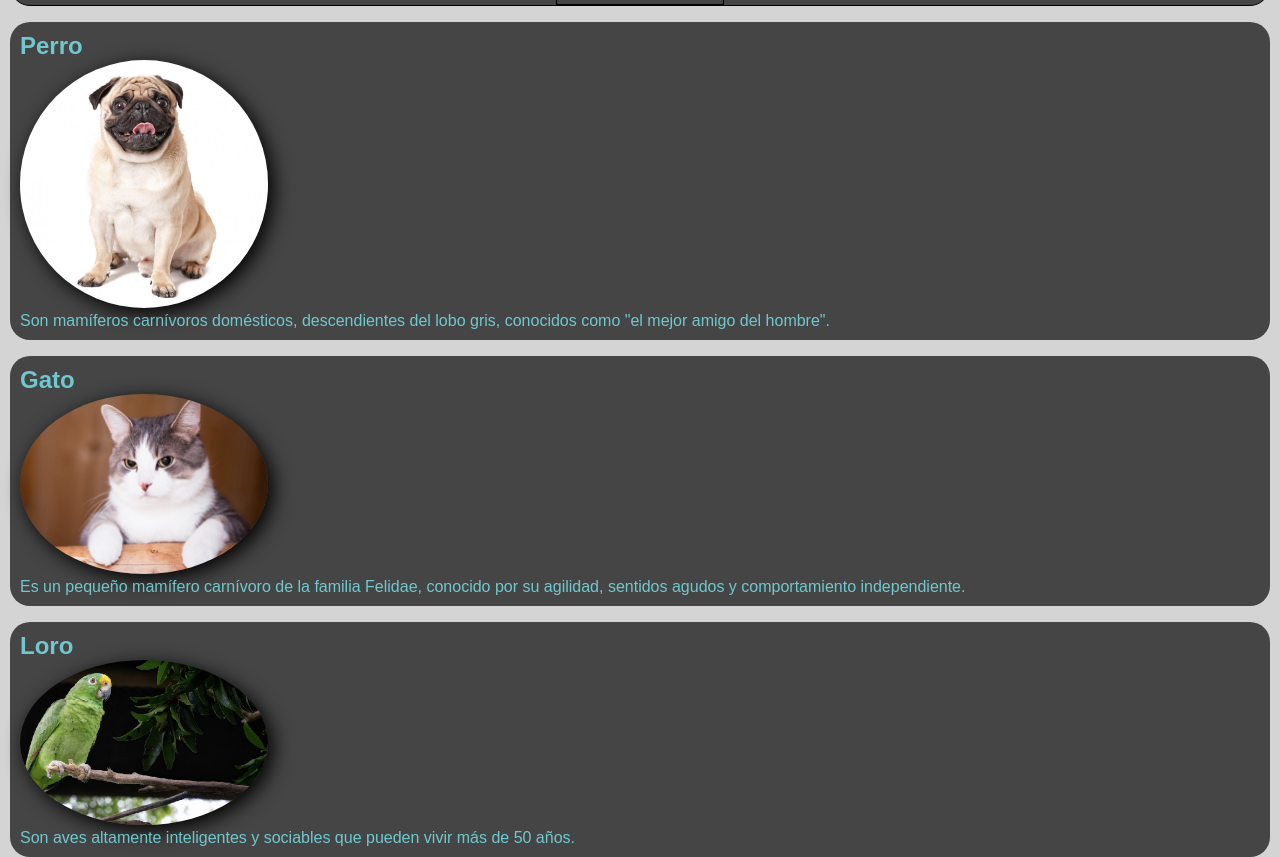
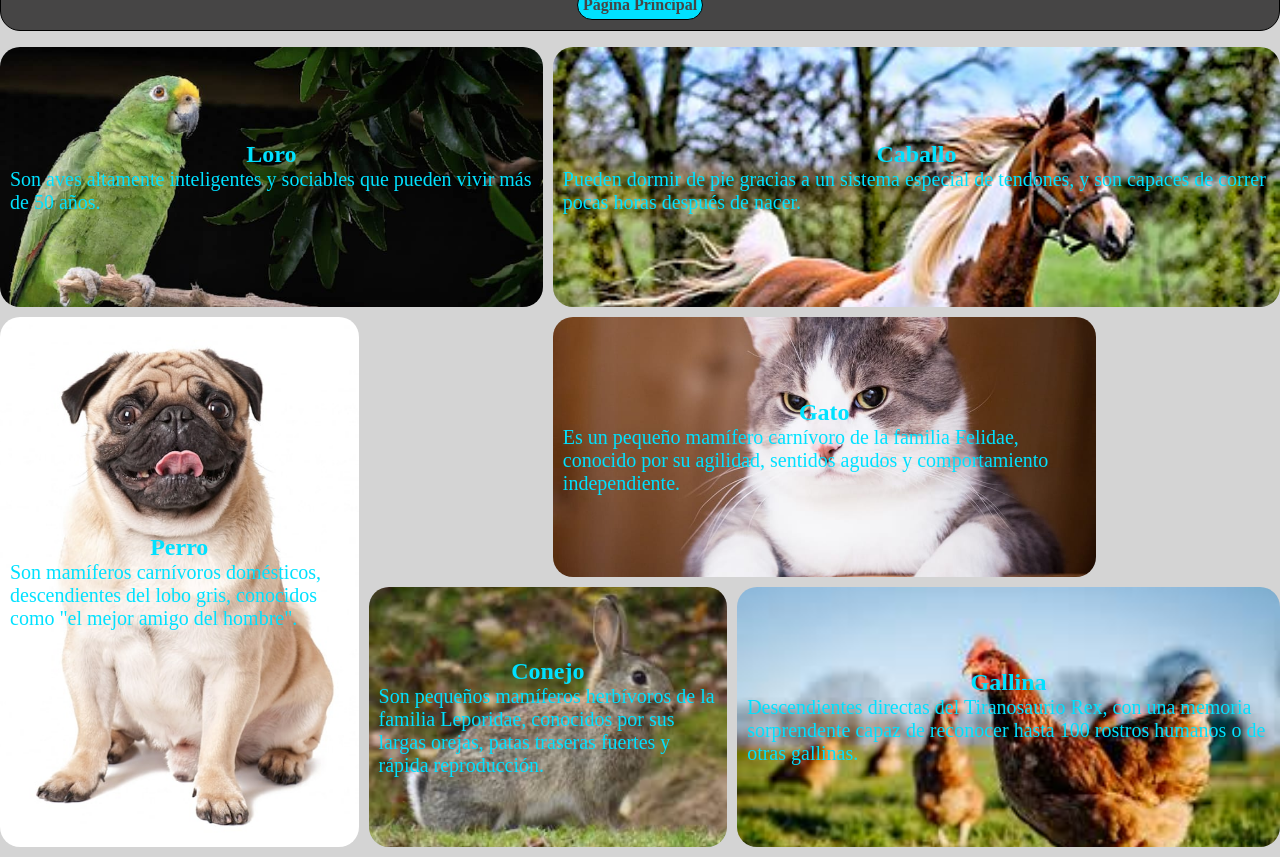
Before and after one commit to andresmbd/ejercicios_moodle, a plain HTML site: page portafolio/mascotas.html in a window 1280 px wide. Shown: the part 63-920 px from the top of the page. Drawn offline with Linux system fonts and the light colour scheme.

Commit message:
imagenes de mascotas

```diff
--- a/portafolio/mascotas.html
+++ b/portafolio/mascotas.html
@@ -6,31 +6,45 @@
     <title>Document</title>
     <link rel="stylesheet" href="styles.css">
 </head>
-<body>
-    <header>
+<body class="body-mascotas">
+    <header class="header-mascotas">
         <h1>Mis mascotas</h1>
-        <a href="index.html">Ir a la pagina principal</a>
+        <a href="index.html">Página Principal</a>
     </header>
-    <article>
-        <section>
+    <main class="main-mascotas">
+        <article class="perro">
+
             <h2>Perro</h2>
-            <img src="imagenes/perro.jpeg" alt="perro">
             <p>Son mamíferos carnívoros domésticos, descendientes del lobo gris, conocidos como "el mejor amigo del hombre".</p>
-        </section>
+
         </article>
-    <article>
-        <section>
+        <article class="gato">
+
                 <h2>Gato</h2>
-            <img src="imagenes/gato.jpeg" alt="gato">
                 <p>Es un pequeño mamífero carnívoro de la familia Felidae, conocido por su agilidad, sentidos agudos y comportamiento independiente.</p>
-        </section>
+
         </article>
-    <article>
-        <section>
+        <article class="loro">
                 <h2>Loro</h2>
-            <img src="imagenes/loro.jpeg" alt="loro">
                 <p>Son aves altamente inteligentes y sociables que pueden vivir más de 50 años.</p>
-        </section>
+
         </article>
+        <article class="caballo">
+
+                <h2>Caballo</h2>
+                <p>Pueden dormir de pie gracias a un sistema especial de tendones, y son capaces de correr pocas horas después de nacer.</p>
+
+        </article>
+        <article class="conejo">
+
+                <h2>Conejo</h2>
+                <p>Son pequeños mamíferos herbívoros de la familia Leporidae, conocidos por sus largas orejas, patas traseras fuertes y rápida reproducción.</p>
+
+        </article>
+        <article class="gallina">
+                <h2>Gallina</h2>
+                <p>Descendientes directas del Tiranosaurio Rex, con una memoria sorprendente capaz de reconocer hasta 100 rostros humanos o de otras gallinas.</p>
+        </article>
+    </main>
 </body>
 </html>
--- a/portafolio/styles.css
+++ b/portafolio/styles.css
@@ -6,22 +6,35 @@
 :root{
     --color-fondo: #afafaf88;
     --color-secundario: #464545;
-    --color-texto: rgba(120, 230, 238, 0.815);
+    --color-texto: rgb(0, 225, 255);
     --border-circle: 20px;
+    --text-size: 20px;
 }
-body{
+.body-index{
     font-family: Arial, Helvetica, sans-serif;
     background-color: var(--color-fondo);
     display: flex;
     flex-direction: column;
     gap: 1rem;
     padding: 0 10px 0 10px;
+    display: grid;
+    grid-template:
+    'header' 60px
+    'nav' 50px
+    'main' auto
+    'footer' 20px;
+}
+p{
+    font-size: var(--text-size);
 }
 section{
     background-color: var(--color-secundario);
     color: var(--color-texto);
     padding: 10px;
     border-radius: var(--border-circle);
+    display: flex;
+    flex-direction: column;
+    gap: 10px;
 
 }
 img{
@@ -29,38 +42,163 @@ img{
     border-radius: 50%;
     box-shadow: 5px 5px 20px black;
 }
-header{
+.header-index{
     border: 1px solid black;
     border-radius: var(--border-circle);
     /* clip-path: ellipse(); */
     list-style: none;
     display: flex;
-    flex-direction: column;
+    justify-content: center;
     align-items: center;
     color: var(--color-texto);
     background-color: var(--color-secundario);
+    grid-area: header;
 
 }
 a{
     text-decoration: none;
-    color: var(--color-texto);
+    color: var(--color-secundario);
     border: 1px black solid;
     padding: 5px;
+    border-radius: var(--border-circle);
+    background-color: var(--color-texto);
+    font-weight: bold;
 
 }
 
 a:hover{
-    color: red;
+    color: rgb(255, 255, 255);
 }
 li{
     list-style: none;
+    color: var(--color-secundario);
+    font-weight: bold;
 }
 ul{
     display: flex;
-    gap: 10px;
+    gap: 20px;
     flex-wrap: wrap;
 }
 .secciones{
     display: flex;
     gap: 10px;
 }
+nav{
+    background-color: var(--color-texto);
+    grid-area: nav;
+    display: flex;
+    justify-content: center;
+    align-items: center;
+    border-radius: var(--border-circle);
+
+
+}
+main{
+    grid-area: main;
+    min-height: 100vh;
+}
+footer{
+    background-color: aquamarine;
+    grid-area: footer;
+}
+.body-mascotas{
+    display: flex;
+    flex-direction: column;
+    gap: 1rem;
+    background-color: var(--color-fondo);
+    grid-template:
+    'header' 60px
+    'main' auto
+    'footer' 20px;
+}
+.header-mascotas{
+    border: 1px solid black;
+    border-radius: var(--border-circle);
+    display: flex;
+    flex-direction: column;
+    align-items: center;
+    background-color: var(--color-secundario);
+    color: var(--color-texto);
+    gap: 5px;
+    padding: 10px 0;
+}
+.main-mascotas{
+    display: grid;
+    grid-template-columns: repeat(7,1fr);
+    grid-template-rows: repeat(auto-fit,minmax(200px,1fr));
+    grid-gap: 10px;
+}
+.gallina{
+    grid-column: 5/8;
+    grid-row: 3/4;
+    display: flex;
+    background-image: url(imagenes/gallina.jpeg);
+    background-repeat: no-repeat;
+    background-size: cover;
+    background-position: top;
+}
+.conejo{
+    grid-column: 3/5;
+    grid-row: 3/4;
+    display: flex;
+    background-image: url(imagenes/conejo.jpeg);
+    background-repeat: no-repeat;
+    background-size: cover;
+    background-position: center;
+
+}
+.perro{
+    grid-row: 2/4;
+    grid-column: 1/3;
+    display: flex;
+    background-image: url(imagenes/perro.jpeg);
+    background-repeat: no-repeat;
+    background-size: cover;
+    background-position: center;
+
+
+}
+.gato{
+    grid-row: 2/3;
+    grid-column: 4/7;
+    display: flex;
+    background-image: url(imagenes/gato.jpeg);
+    background-repeat: no-repeat;
+    background-size: cover;
+    background-position: center;
+
+}
+.loro{
+    grid-column: 1/4;
+    grid-row: 1/2;
+    display: flex;
+    background-image: url(imagenes/loro.jpeg);
+    background-repeat: no-repeat;
+    background-size: cover;
+
+}
+.caballo{
+    grid-column: 4/8;
+    grid-row: 1/2;
+    display: flex;
+    background-image: url(imagenes/caballo\(1\).jpg);
+    background-repeat: no-repeat;
+    background-size: cover;
+    background-position: top;
+}
+article{
+    display: flex;
+    flex-direction: column;
+    color: var(--color-texto);
+    flex-wrap: wrap;
+    justify-content: center;
+    align-items: center;
+    transition: transform 0.8s ease;
+    border-radius: var(--border-circle);
+    padding: 0 10px;
+    overflow: hidden;
+}
+article:hover{
+    transform: scale(1.1);
+    box-shadow: 0 5px 20px black;
+}
```
Also changed, not shown: portafolio/index.html (+14 -6 lines), portafolio/imagenes/caballo(1).jpg (added), portafolio/imagenes/conejo.jpeg (added), portafolio/imagenes/gallina.jpeg (added). Lines whose indentation alone changed are shown as unchanged.
